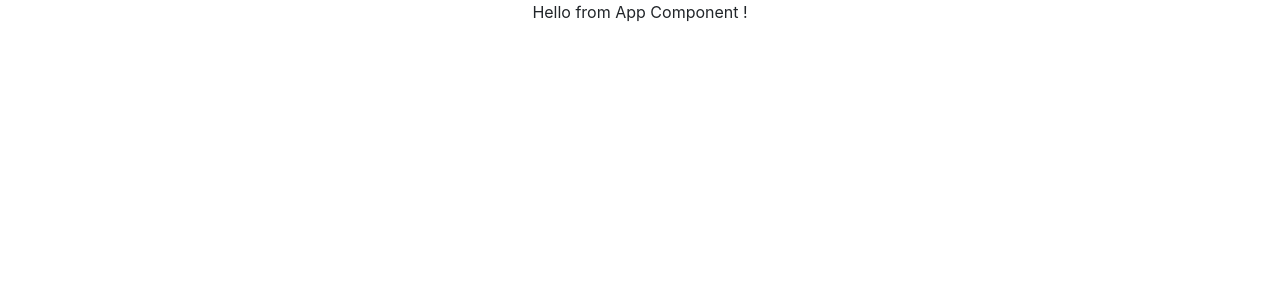
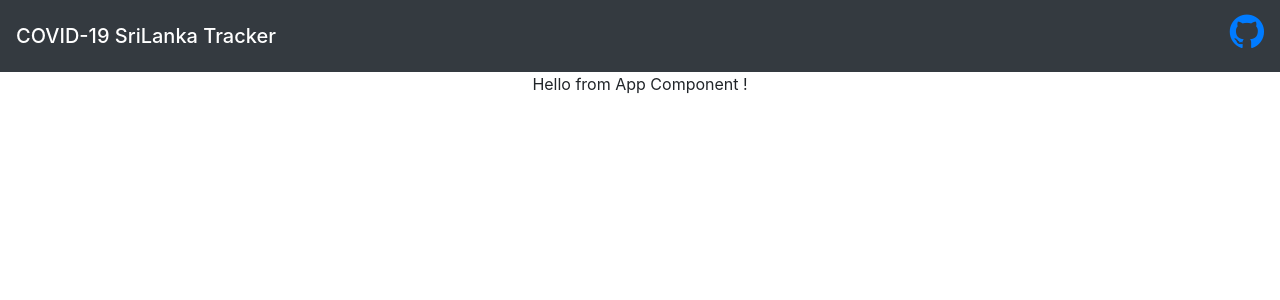
Before and after one commit to Thamaltw97/Covid-19-Tracker-Dashboard, a React (Create React App) app: page / in a window 1280 px wide. Shown: the top 300 px of the page. Built offline with nearby package versions, Linux system fonts and the light colour scheme.

Commit message:
Created Nav bar

```diff
--- a/src/App.js
+++ b/src/App.js
@@ -1,14 +1,14 @@
 import React from 'react';
 //import logo from './logo.svg';
 import './App.css';
-//import Navigation from './components/Navigation'
+import Navigation from './components/Navigation'
 //import Dashboard from './components/Dashboard'
 
 function App() {
   return (
     <div className="App">
-      {/* <Navigation />
-      <Dashboard /> */}
+      <Navigation />
+      {/* <Dashboard /> */}
 
       Hello from App Component !
 
--- /dev/null
+++ b/src/components/Navigation.jsx
@@ -0,0 +1,17 @@
+import React, { Component } from 'react';
+
+class Navigation extends Component{
+
+    render(){
+        return(
+            <nav className="navbar navbar-expand-lg navbar-dark bg-dark">
+                <span className="navbar-brand mb-0 h1">COVID-19 SriLanka Tracker</span>
+                <form className="form-inline my-2 my-lg-0 ml-auto">
+                    <a href="https://github.com/Thamaltw97"><h1><span className="fa fa-github"></span></h1></a>
+                </form>
+            </nav>
+        )
+    }
+
+}
+export default Navigation;
```
